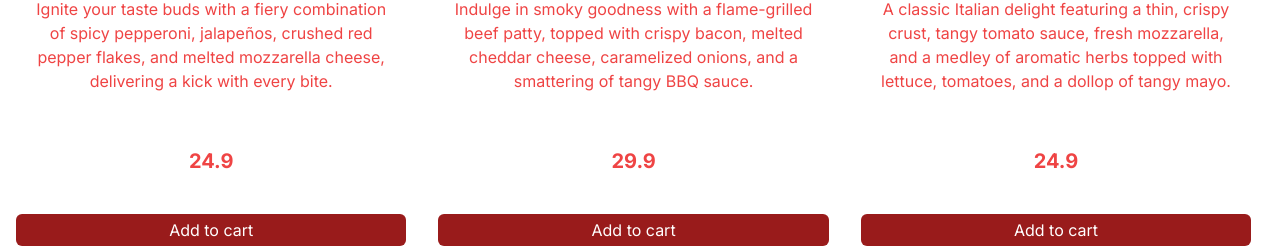
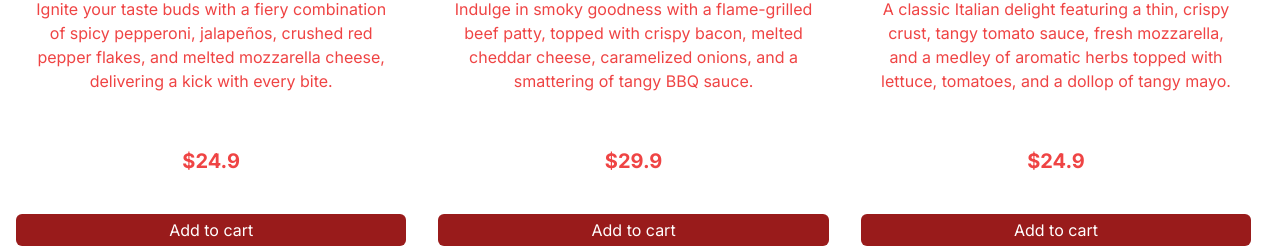
Before and after one commit to kugan7370/food-app, a Next.js app: page / in a window 1280 px wide. Shown: the part 1252-1500 px from the top of the page. Built offline with nearby package versions, Linux system fonts and the light colour scheme.

Commit message:
changed scroll width

```diff
--- a/app/Components/Featured.tsx
+++ b/app/Components/Featured.tsx
@@ -21,7 +21,7 @@ const Featured = () => {
                         <div className="flex flex-col flex-1 justify-between  text-center text-red-500">
                             <h1 className='text-xl font-bold uppercase xl:text-2xl 2xl:text-3xl'>{item.title}</h1>
                             <p className='p-4 2xl:p-8'>{item.desc}</p>
-                            <span className='text-xl font-bold'>{item.price}</span>
+                            <span className='text-xl font-bold'>${item.price}</span>
                             <button className='bg-red-800 text-white px-2 py-1 rounded-md' title='Order now'>Add to cart</button>
                         </div>
                     </div>))}
--- a/app/globals.css
+++ b/app/globals.css
@@ -1,3 +1,14 @@
 @tailwind base;
 @tailwind components;
 @tailwind utilities;
+
+
+/* reduce scroll bar width for x axis */
+::-webkit-scrollbar {
+    width: 2px;
+}
+
+/* for x axis */
+::-webkit-scrollbar-track {
+    background: #f1f1f1;
+}
```
